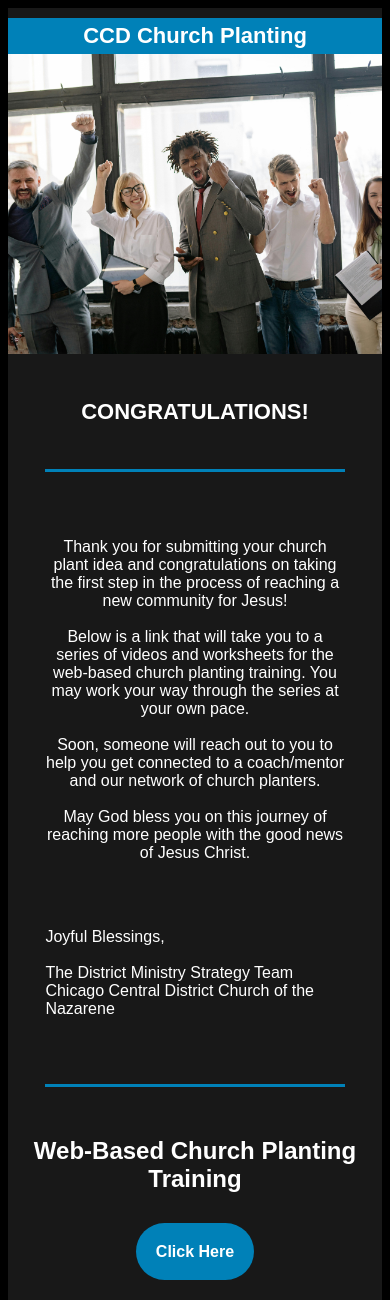
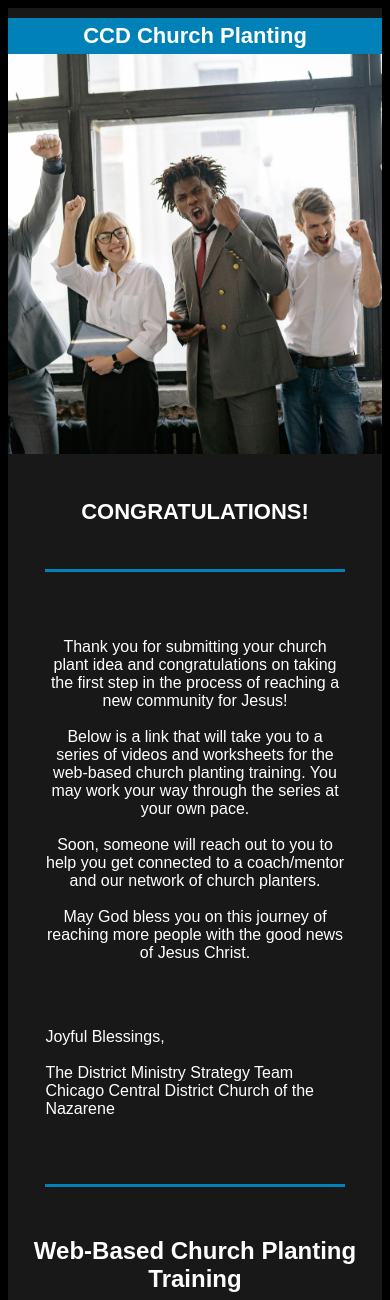
Before and after one commit to MichaelParenti/CCDCP, a PHP site: page /html-email.html in a window 390 px wide. Shown: the top 1300 px of the page. Run offline with PHP 8.4, Linux system fonts and the light colour scheme.

Commit message:
HTML Email Responsiveness

```diff
--- a/html-email.html
+++ b/html-email.html
@@ -5,13 +5,13 @@
     <meta name="viewport" content="width=device-width, initial-scale=1.0">
 </head>
 <body style="font-family: 'Arial'; background-color: black;">
-    <div id="container" style="background-color: rgb(24, 24, 24); max-width: 800px; color: white; text-align: center; padding: 10px 0px 100px 0px;">
+    <div id="container" style="background-color: rgb(24, 24, 24); max-width: 1400px; color: white; text-align: center; padding: 10px 0px 100px 0px;">
         <div id="top" style=" background-color: #0081b8;">
             <h1 style="font-size: clamp(22px, 4vw, 28px); padding: 5px; margin: 0px;"> CCD Church Planting </h1>
         </div>
 
         <!-- <img src="http://msparenti.com/CCDCP/celebration.jpg" style="width: 100%;" alt=""> -->
-        <div style="width: 100%; height: 300px; overflow: hidden;"><img src="celebration.jpg" style="width: 100%; height: 100%; object-fit: cover; " alt=""></div>
+        <div style="width: 100%; height: 400px; overflow: hidden;"><img src="celebration.jpg" style="width: 100%; height: 100%; object-fit: cover; " alt=""></div>
 
         <div id="middle">
 
--- a/imagine.php
+++ b/imagine.php
@@ -53,13 +53,13 @@
                       <meta name='viewport' content='width=device-width, initial-scale=1.0'>
                   </head>
                   <body style='font-family: 'Arial'; background-color: black;'>
-                      <div id='container' style='background-color: rgb(24, 24, 24); max-width: 800px; color: white; text-align: center; padding: 10px 0px 100px 0px;'>
+                      <div id='container' style='background-color: rgb(24, 24, 24); max-width: 1400px; color: white; text-align: center; padding: 10px 0px 100px 0px;'>
                           <div id='top' style=' background-color: #0081b8;'>
                               <h1 style='font-size: clamp(22px, 4vw, 28px); padding: 5px; margin: 0px;'> CCD Church Planting </h1>
                           </div>
 
                           <!-- <img src='http://msparenti.com/CCDCP/celebration.jpg' style='width: 100%;' alt=''> -->
-                          <div style='width: 100%; height: 300px; overflow: hidden;'><img src='celebration.jpg' style='width: 100%; height: 100%; object-fit: cover; ' alt=''></div>
+                          <div style='width: 100%; height: 400px; overflow: hidden;'><img src='celebration.jpg' style='width: 100%; height: 100%; object-fit: cover; ' alt=''></div>
 
                           <div id='middle'>
 
--- a/index.php
+++ b/index.php
@@ -53,13 +53,13 @@
                       <meta name='viewport' content='width=device-width, initial-scale=1.0'>
                   </head>
                   <body style='font-family: 'Arial'; background-color: black;'>
-                      <div id='container' style='background-color: rgb(24, 24, 24); max-width: 800px; color: white; text-align: center; padding: 10px 0px 100px 0px;'>
+                      <div id='container' style='background-color: rgb(24, 24, 24); max-width: 1400px; color: white; text-align: center; padding: 10px 0px 100px 0px;'>
                           <div id='top' style=' background-color: #0081b8;'>
                               <h1 style='font-size: clamp(22px, 4vw, 28px); padding: 5px; margin: 0px;'> CCD Church Planting </h1>
                           </div>
 
                           <!-- <img src='http://msparenti.com/CCDCP/celebration.jpg' style='width: 100%;' alt=''> -->
-                          <div style='width: 100%; height: 300px; overflow: hidden;'><img src='celebration.jpg' style='width: 100%; height: 100%; object-fit: cover; ' alt=''></div>
+                          <div style='width: 100%; height: 400px; overflow: hidden;'><img src='celebration.jpg' style='width: 100%; height: 100%; object-fit: cover; ' alt=''></div>
 
                           <div id='middle'>
 
```
